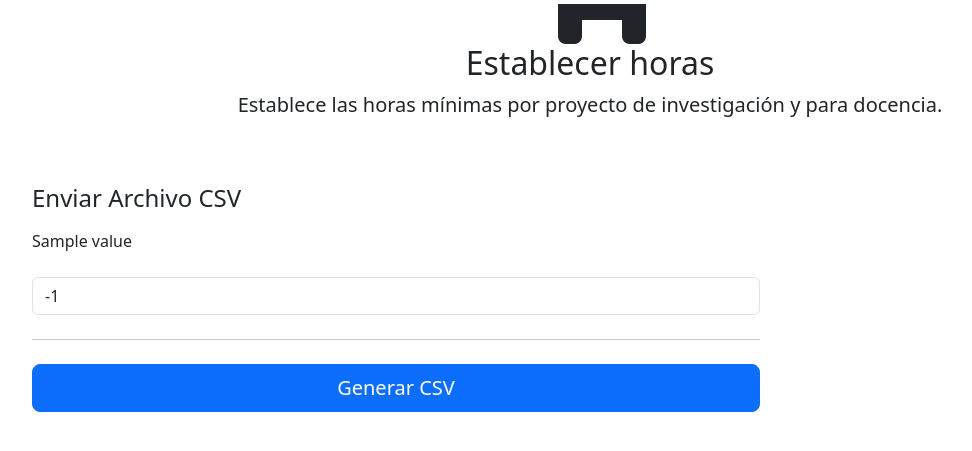
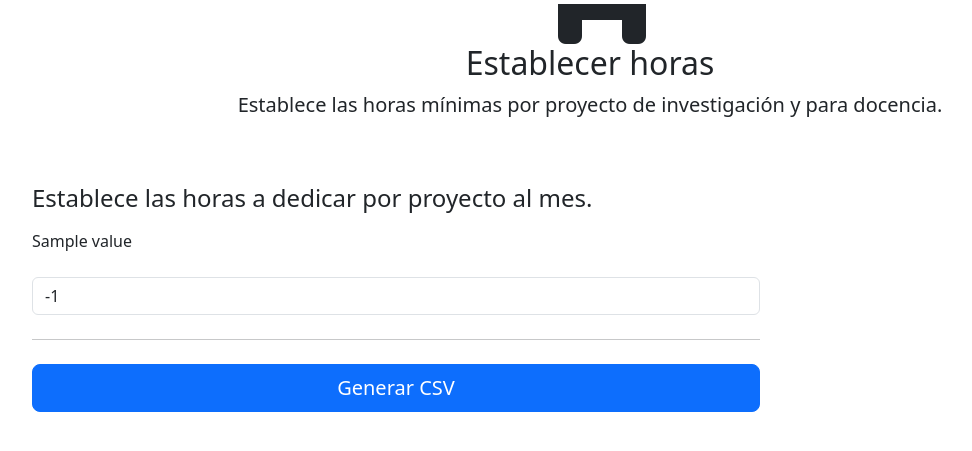
Before and after one commit to javipalanca/burrocracia, a Flask app: template templates/config.html in a window 1280 px wide. Shown: the part 253-704 px from the top of the page, without its empty margins (50-1022 px from the left). Run offline with Flask 2, Linux system fonts and the light colour scheme; the template is opened without the code that fills it: most values are stand-ins (such as "Sample title", 1, 10 or a date in 2020); some libraries are stand-ins or nearby versions.

Commit message:
Fix message.

```diff
--- a/templates/config.html
+++ b/templates/config.html
@@ -36,7 +36,7 @@
 
 		<div class="row g-5">
 			<div class="col-md-7 col-lg-8">
-				<h4 class="mb-3">Enviar Archivo CSV</h4>
+				<h4 class="mb-3">Establece las horas a dedicar por proyecto al mes.</h4>
 				<form action="/solve" method="post">
 					<div class="row g-3">
 						{% for key, value in questions.items() %}
```
